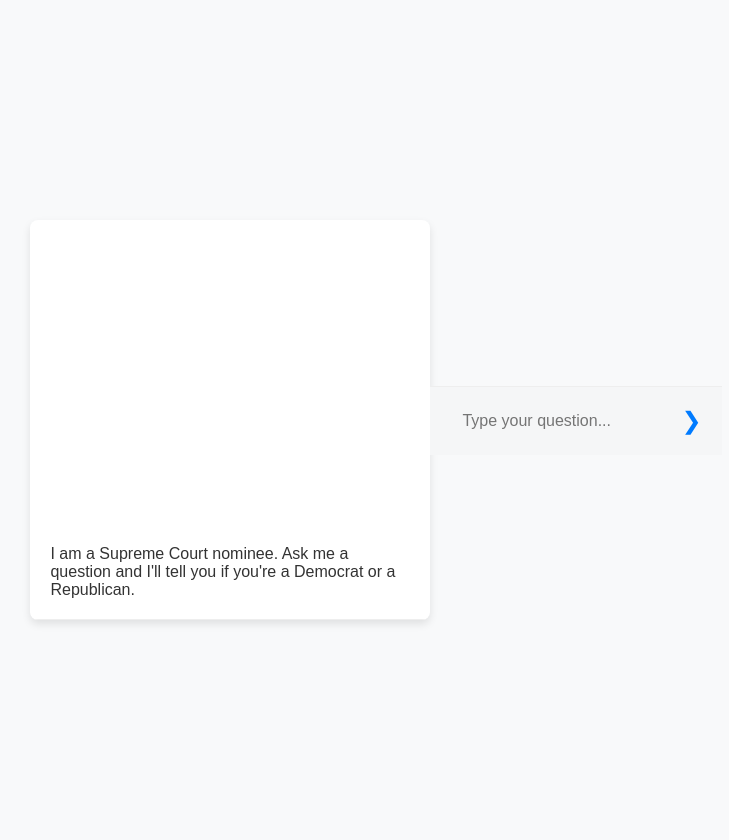
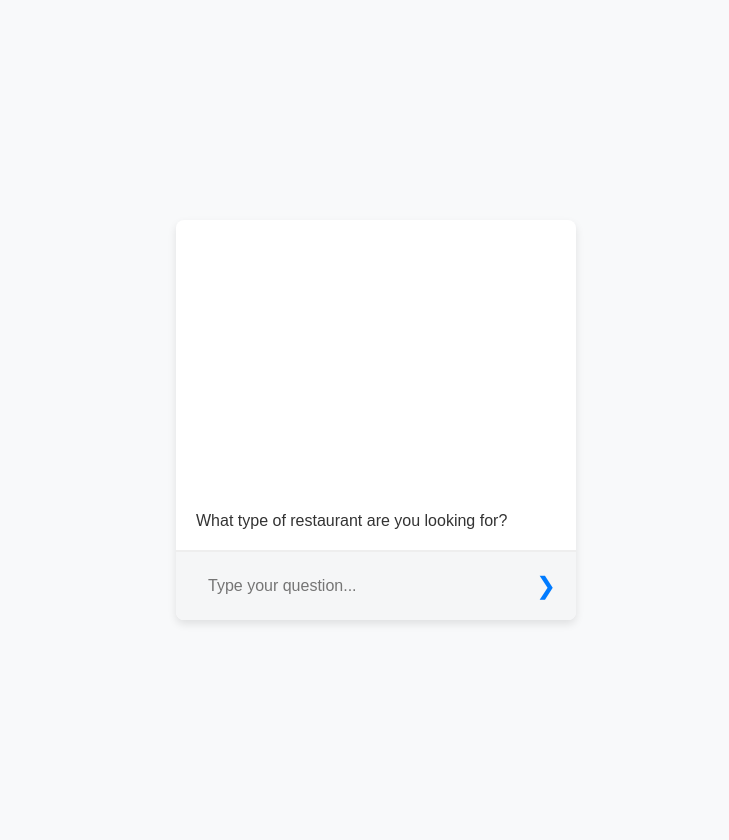
Before and after one commit to radall1/Where2Eat, a Flask app: page / in a window 1280 px wide. Shown: the whole page, without its empty margins (264-993 px from the left). Run offline with Flask 3, Linux system fonts and the light colour scheme.

Commit message:
Update index.html

```diff
--- a/templates/index.html
+++ b/templates/index.html
@@ -4,7 +4,7 @@
     <meta charset="UTF-8">
     <link rel="icon" type="image/x-icon" href="https://raw.githubusercontent.com/radall1/PartisanPredictor/master/images/favicon.ico">
     <meta name="viewport" content="width=device-width, initial-scale=1.0">
-    <title>PartisanPredictor</title>
+    <title>Boston Where2Eat</title>
     <style>
         body {
             background-color: #f8f9fa;
@@ -21,14 +21,14 @@
             background-color: #fff;
             border-radius: 8px;
             box-shadow: 0 4px 8px rgba(0,0,0,0.1);
-            overflow: hidden;
+            overflow-y: scroll;
             width: 400px;
             max-width: 90%;
             min-height: 400px;
-            display: flex;
+            max-height: 400px;
+            display:flex ;
             flex-direction: column;
             justify-content: flex-end;
-            overflow-y: auto; /* Added */
         }
         .chat {
             padding: 20px;
@@ -64,10 +64,10 @@
 </head>
 <body>
     <div class="chat-container" id="chat-container">
-        <div class="chat">I am a Supreme Court nominee. Ask me a question and I'll tell you if you're a Democrat or a Republican.</div>
-    </div>
-    <div class="user-input">
+        <div class="chat">What type of restaurant are you looking for?</div>
+        <div class="user-input" id="test">
         <input type="text" id="inputField" onkeydown="handleInput(event)" autofocus placeholder="Type your question...">
+        </div>
     </div>
 
     <script>
@@ -81,12 +81,16 @@
         }
 
         function sendInput(userInput) {
-            // Here goes the logic for sending user input and receiving response
-            // For demonstration purposes, let's just add a simple response here
-            var response = "This is a sample response. Replace it with actual logic.";
-            setTimeout(function() {
-                addResponse("Bot: " + response);
-            }, 500);
+            var xhr = new XMLHttpRequest();
+            xhr.open("POST", "/");
+            xhr.setRequestHeader("Content-Type", "application/json;charset=UTF-8");
+            xhr.onload = function () {
+                if (xhr.status === 200) {
+                    var response = JSON.parse(xhr.responseText);
+                    addResponse(response.output);
+                }
+            };
+            xhr.send(JSON.stringify({input: userInput}));
         }
 
         function addLine(text) {
@@ -94,8 +98,7 @@
             var chat = document.createElement("div");
             chat.className = "chat";
             chat.innerHTML = text;
-            chatDiv.insertBefore(chat, chatDiv.lastChild);
-            chatDiv.scrollTop = chatDiv.scrollHeight; // Added
+            chatDiv.insertBefore(chat, chatDiv.children["test"]);
         }
 
         function addResponse(text) {
@@ -103,10 +106,21 @@
             var chat = document.createElement("div");
             chat.className = "chat";
             chat.style.textAlign = "right";
-            chat.innerHTML = text;
-            chatDiv.insertBefore(chat, chatDiv.lastChild);
-            chatDiv.scrollTop = chatDiv.scrollHeight; // Added
+            chatDiv.insertBefore(chat, chatDiv.children["test"]);
+            typeText(chat, text);
         }
+
+        function typeText(element, text) {
+            var index = 0;
+            var typingInterval = setInterval(function() {
+                element.innerHTML += text[index];
+                index++;
+                if (index === text.length) {
+                    clearInterval(typingInterval);
+                }
+            }, 50); // Adjust typing speed as needed (milliseconds)
+        }
+
     </script>
 </body>
 </html>
```
